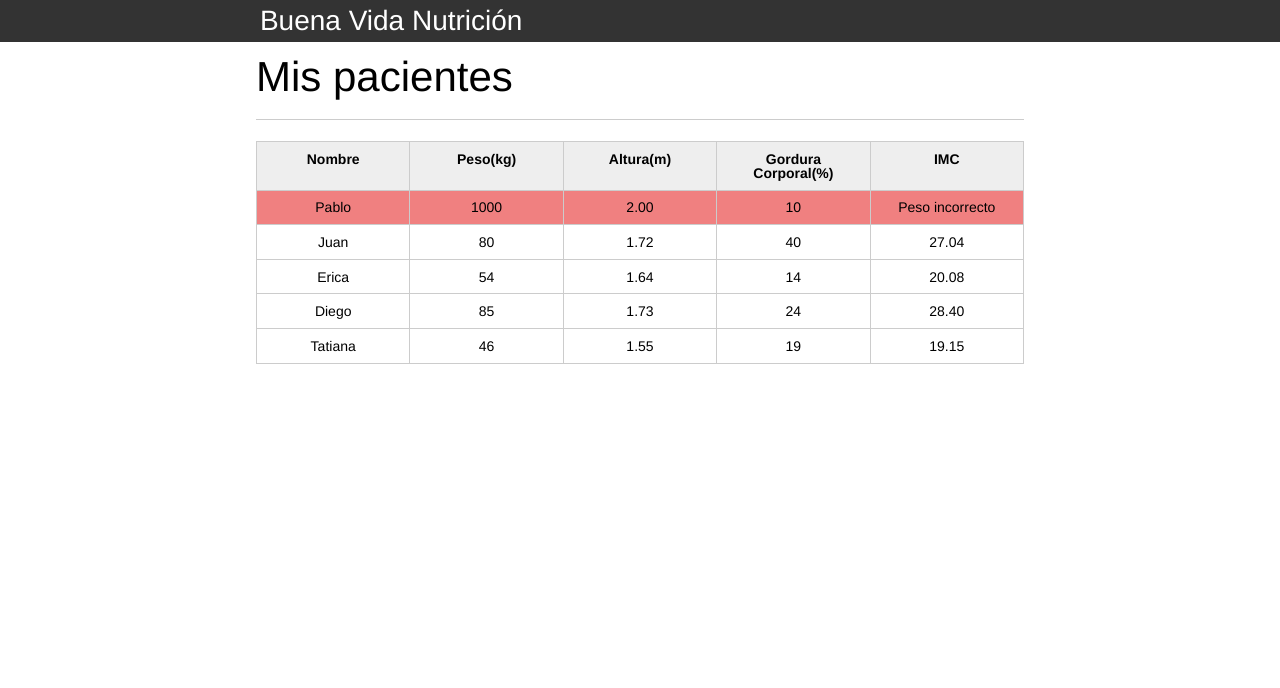
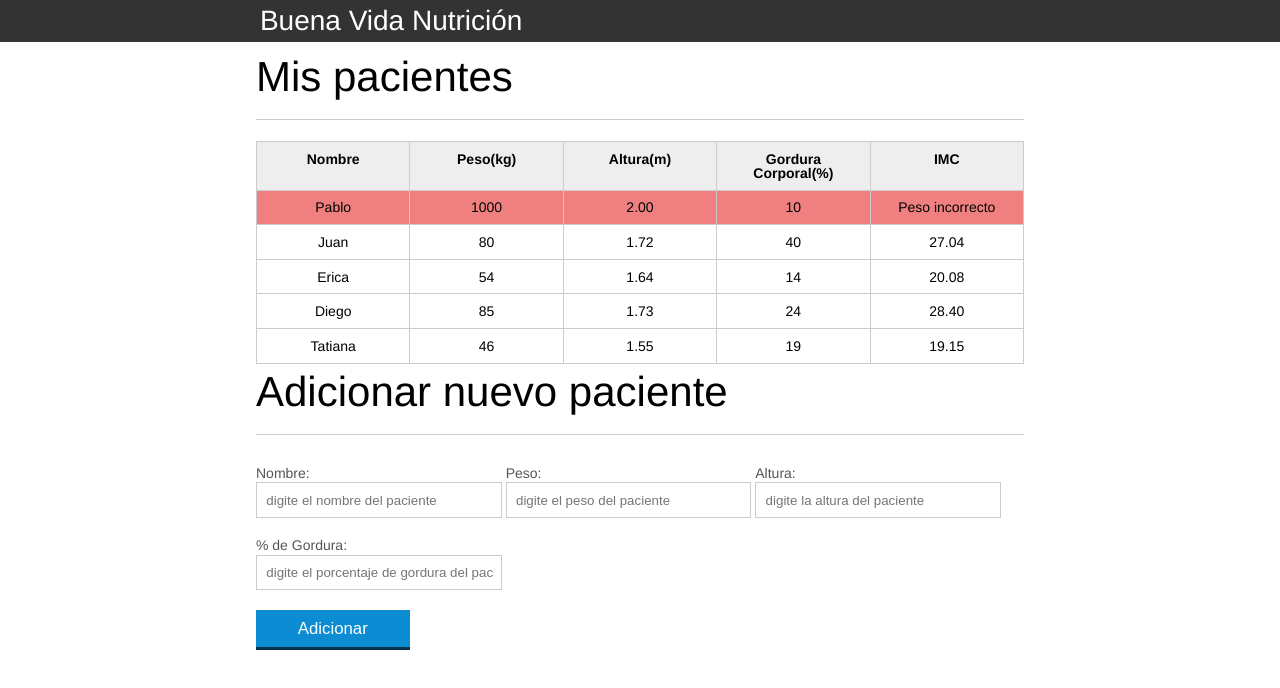
Before and after one commit to maittee/pagina-de-nutricion-buona-vita, a plain HTML site: page index.html in a window 1280 px wide. Drawn offline with Linux system fonts and the light colour scheme.

Commit message:
add form para adicionar nuevo paciente

```diff
--- a/index.html
+++ b/index.html
@@ -71,6 +71,29 @@
 					</tbody>
 				</table>
 			</section>
+
+			<section class="container">
+				<h2 id="titulo-form">Adicionar nuevo paciente</h2>
+				<form>
+					<div class="grupo">
+						<label for="nombre">Nombre:</label>
+						<input id="nombre" name="nombre" type="text" placeholder="digite el nombre del paciente" class="campo">
+					</div>
+					<div class="grupo">
+						<label for="peso">Peso:</label>
+						<input id="peso" name="peso" type="text" placeholder="digite el peso del paciente" class="campo campo-medio">
+					</div>
+					<div class="grupo">
+						<label for="altura">Altura:</label>
+						<input id="altura" name="altura" type="text" placeholder="digite la altura del paciente" class="campo campo-medio">
+					</div>
+					<div class="grupo">
+						<label for="gordura">% de Gordura:</label>
+						<input id="gordura" type="text" placeholder="digite el porcentaje de gordura del paciente" class="campo campo-medio">
+					</div>
+					<button id="adicionar-paciente" class="boton bto-principal">Adicionar</button>
+				</form>
+			</section>
 		</main>
 
 		<script src="js/principal.js"></script>
```
